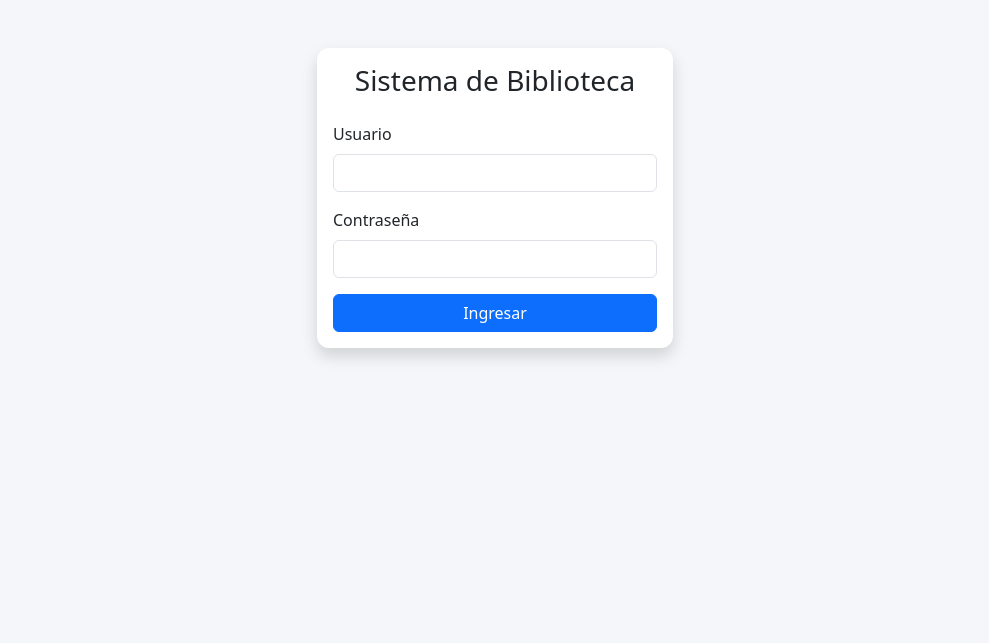
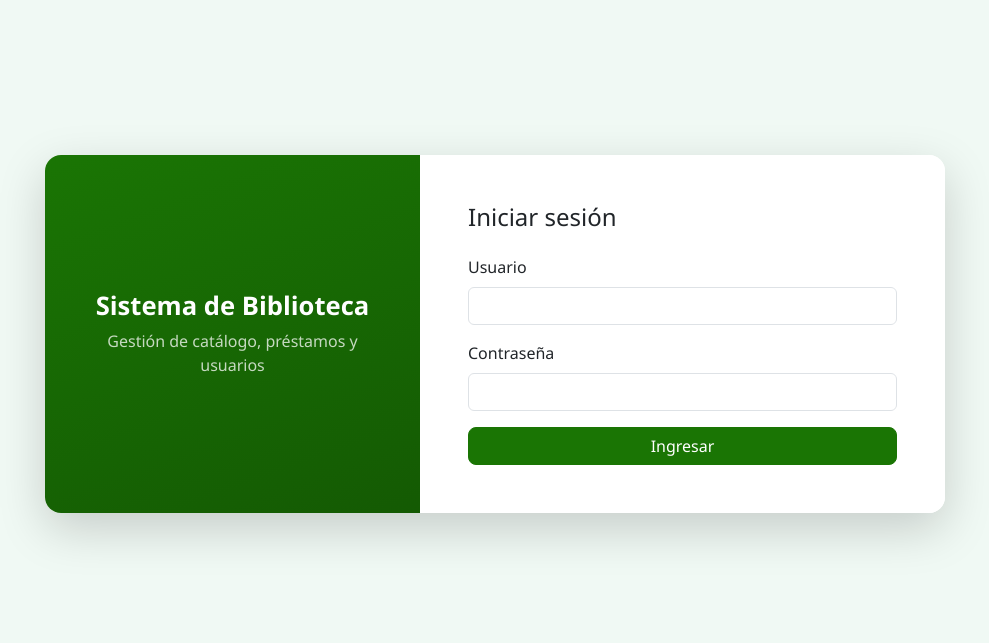
Before and after one commit to Grinjoww/Biblioteca_VV, a Flask app: page /login in a window 1280 px wide. Shown: the top 643 px of the page, without its empty margins (145-1134 px from the left). Run offline with Flask 3, Linux system fonts and the light colour scheme; parts of the project's set-up code (start-up, migrations or seed data) failed here and were passed over.

Commit message:
Aplicar estilos globales institucionales

```diff
--- a/app/static/css/estilos.css
+++ b/app/static/css/estilos.css
@@ -1,18 +1,134 @@
-body {
-    background-color: #f4f6f9;
+/* ==========================================================
+   Paleta institucional (referencia: SGA - UTEQ)
+   ========================================================== */
+:root {
+    --uteq-green: #1a7504;
+    --uteq-green-light: #22a005;
+    --uteq-green-dark: #145a03;
+    --uteq-green-bg: #f0f9f4;
+    --uteq-green-rgb: 26, 117, 4;
 }
 
-.navbar-brand {
+/* ==========================================================
+   Base
+   ========================================================== */
+body {
+    background-color: var(--uteq-green-bg);
+    font-family: 'Segoe UI', system-ui, -apple-system, sans-serif;
+    color: #212529;
+}
+
+a {
+    color: var(--uteq-green-dark);
+}
+
+a:hover {
+    color: var(--uteq-green);
+}
+
+/* ==========================================================
+   Navbar institucional (unificado en los tres roles)
+   ========================================================== */
+.navbar-uteq {
+    background-color: var(--uteq-green) !important;
+    border-bottom: 3px solid var(--uteq-green-dark);
+}
+
+.navbar-uteq .navbar-brand {
+    font-weight: 700;
+    letter-spacing: 0.02em;
+}
+
+.navbar-uteq .nav-link {
+    font-weight: 500;
+}
+
+.navbar-uteq .nav-link.active {
+    color: #fff !important;
+    font-weight: 700;
+    border-bottom: 2px solid #fff;
+}
+
+/* ==========================================================
+   Botones
+   ========================================================== */
+.btn-primary {
+    background-color: var(--uteq-green);
+    border-color: var(--uteq-green);
+}
+
+.btn-primary:hover,
+.btn-primary:focus,
+.btn-primary:active {
+    background-color: var(--uteq-green-dark) !important;
+    border-color: var(--uteq-green-dark) !important;
+}
+
+.btn-outline-primary {
+    color: var(--uteq-green);
+    border-color: var(--uteq-green);
+}
+
+.btn-outline-primary:hover,
+.btn-outline-primary:focus,
+.btn-outline-primary:active {
+    background-color: var(--uteq-green) !important;
+    border-color: var(--uteq-green) !important;
+    color: #fff !important;
+}
+
+.btn {
+    border-radius: 0.5rem;
+}
+
+/* ==========================================================
+   Tarjetas de indicadores y pestañas de reportes
+   ========================================================== */
+.text-bg-primary {
+    background-color: var(--uteq-green) !important;
+}
+
+.nav-pills .nav-link.active {
+    background-color: var(--uteq-green);
+}
+
+.nav-pills .nav-link {
+    color: var(--uteq-green-dark);
+}
+
+/* ==========================================================
+   Formularios
+   ========================================================== */
+.form-control:focus,
+.form-select:focus {
+    border-color: var(--uteq-green-light);
+    box-shadow: 0 0 0 0.2rem rgba(var(--uteq-green-rgb), 0.15);
+}
+
+.form-label {
+    font-weight: 500;
+}
+
+/* ==========================================================
+   Cards
+   ========================================================== */
+.card {
+    border: none;
+    border-radius: 0.75rem;
+    box-shadow: 0 2px 12px rgba(0, 0, 0, 0.06);
+}
+
+.card-header {
+    background-color: #fff;
+    border-bottom: 1px solid #eef1ee;
     font-weight: 600;
 }
 
-.card {
-    border: none;
-    border-radius: 0.75rem;
-}
-
+/* ==========================================================
+   Tablas
+   ========================================================== */
 .table thead {
-    background-color: #f1f3f5;
+    background-color: var(--uteq-green-bg);
 }
 
 .table td,
@@ -20,14 +136,76 @@ body {
     vertical-align: middle;
 }
 
+.table-hover tbody tr:hover {
+    background-color: rgba(var(--uteq-green-rgb), 0.05);
+}
+
+/* ==========================================================
+   Badges
+   ========================================================== */
+.badge {
+    font-weight: 600;
+    padding: 0.45em 0.7em;
+}
+
 #autores-seleccionados .badge {
     font-size: 0.9rem;
 }
 
+/* ==========================================================
+   Varios
+   ========================================================== */
 .list-group-item-action {
     user-select: none;
 }
 
 .display-6 {
-    font-weight: 600;
+    font-weight: 700;
 }
+
+/* ==========================================================
+   Login
+   ========================================================== */
+.login-wrapper {
+    min-height: calc(100vh - 180px);
+    display: flex;
+    align-items: center;
+    justify-content: center;
+}
+
+.login-card-wrapper {
+    max-width: 900px;
+    width: 100%;
+    background: #fff;
+}
+
+.login-brand {
+    background: linear-gradient(160deg, var(--uteq-green) 0%, var(--uteq-green-dark) 100%);
+}
+
+.login-brand h2 {
+    font-size: 1.6rem;
+}
+
+/* ==========================================================
+   Responsive
+   ========================================================== */
+@media (max-width: 576px) {
+    .display-6 {
+        font-size: 1.75rem;
+    }
+
+    .navbar-brand {
+        font-size: 1rem;
+    }
+
+    .login-wrapper {
+        min-height: auto;
+        padding: 1.5rem 0;
+    }
+
+    .d-flex.justify-content-between {
+        flex-wrap: wrap;
+        row-gap: 0.5rem;
+    }
+}
--- a/app/templates/auth/login.html
+++ b/app/templates/auth/login.html
@@ -3,11 +3,15 @@
 {% block title %}Iniciar sesión - Biblioteca{% endblock %}
 
 {% block content %}
-<div class="row justify-content-center mt-5">
-    <div class="col-md-4">
-        <div class="card shadow">
-            <div class="card-body">
-                <h3 class="text-center mb-4">Sistema de Biblioteca</h3>
+<div class="login-wrapper">
+    <div class="row g-0 shadow-lg rounded-4 overflow-hidden login-card-wrapper">
+        <div class="col-md-5 login-brand d-none d-md-flex flex-column justify-content-center align-items-center text-white p-5">
+            <h2 class="fw-bold text-center mb-2">Sistema de Biblioteca</h2>
+            <p class="text-center opacity-75 mb-0">Gestión de catálogo, préstamos y usuarios</p>
+        </div>
+        <div class="col-md-7 bg-white p-4 p-md-5">
+            <h3 class="mb-4 d-md-none text-center">Sistema de Biblioteca</h3>
+            <h4 class="mb-4">Iniciar sesión</h4>
             <form method="POST">
                 {{ form.hidden_tag() }}
 
@@ -32,5 +36,4 @@
         </div>
     </div>
 </div>
-</div>
 {% endblock %}
--- a/app/templates/bibliotecario/_base.html
+++ b/app/templates/bibliotecario/_base.html
@@ -1,7 +1,7 @@
 {% extends 'shared/base.html' %}
 
 {% block navbar %}
-<nav class="navbar navbar-expand-lg navbar-dark bg-dark">
+<nav class="navbar navbar-expand-lg navbar-dark navbar-uteq">
     <div class="container">
         <a class="navbar-brand" href="{{ url_for('bibliotecario.inicio') }}">Biblioteca · Bibliotecario</a>
         <button class="navbar-toggler" type="button" data-bs-toggle="collapse" data-bs-target="#navBibliotecario">
--- a/app/templates/estudiante/_base.html
+++ b/app/templates/estudiante/_base.html
@@ -1,7 +1,7 @@
 {% extends 'shared/base.html' %}
 
 {% block navbar %}
-<nav class="navbar navbar-expand-lg navbar-dark bg-primary">
+<nav class="navbar navbar-expand-lg navbar-dark navbar-uteq">
     <div class="container">
         <a class="navbar-brand" href="{{ url_for('estudiante.listado_catalogo') }}">Biblioteca · Estudiante</a>
         <button class="navbar-toggler" type="button" data-bs-toggle="collapse" data-bs-target="#navEstudiante">
--- a/app/templates/gerente/_base.html
+++ b/app/templates/gerente/_base.html
@@ -1,7 +1,7 @@
 {% extends 'shared/base.html' %}
 
 {% block navbar %}
-<nav class="navbar navbar-expand-lg navbar-dark bg-dark">
+<nav class="navbar navbar-expand-lg navbar-dark navbar-uteq">
     <div class="container">
         <a class="navbar-brand" href="{{ url_for('gerente.dashboard') }}">Biblioteca · Gerente</a>
         <button class="navbar-toggler" type="button" data-bs-toggle="collapse" data-bs-target="#navGerente">
```
Lines whose indentation alone changed are shown as unchanged.
